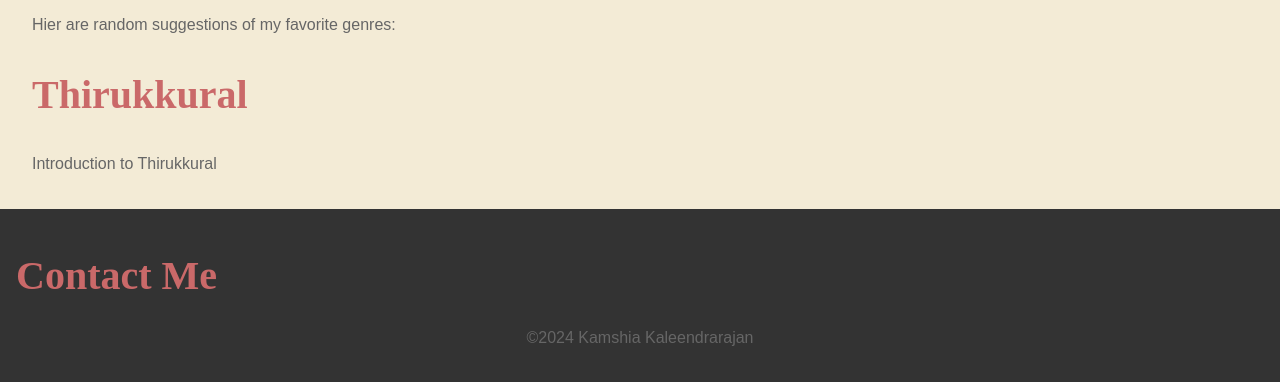
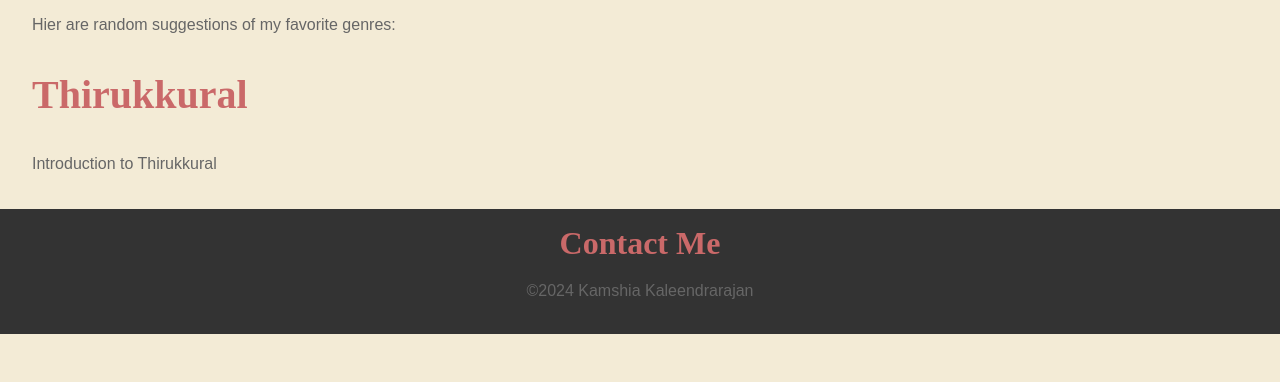
Before and after one commit to kamshia7/portfolio-page-EWEB-KK, a plain HTML site: page index.html in a window 1280 px wide. Shown: the part 735-1117 px from the top of the page. After the commit the page ends 1069 px from the top, so only its background shows below. Drawn offline with Linux system fonts and the light colour scheme.

Commit message:
Footer angepasst

```diff
--- a/index.html
+++ b/index.html
@@ -62,8 +62,7 @@
      </section>
      <!--Footer-->
      <footer>
-      <div>
-        <h1>Contact Me</h1></div>
+      <div class="subheading">Contact Me</div>
       <div>
         <!--Logos zu Mail, LinkedIn, GitHub-->
       </div>
--- a/style.css
+++ b/style.css
@@ -68,10 +68,12 @@ p {
   color: #f3ebd6;
 }
 
+/*for Footer*/
 .subheading {
-  font-size: 1.5rem;
-  font-weight: 700;
-  color: #4caf50;
+  font-family: "Times New Roman", Times, serif;
+  font-size: 2rem;
+  font-weight: bolder;
+  color: #ca6969;
 }
 
 .highlight-text {
```
